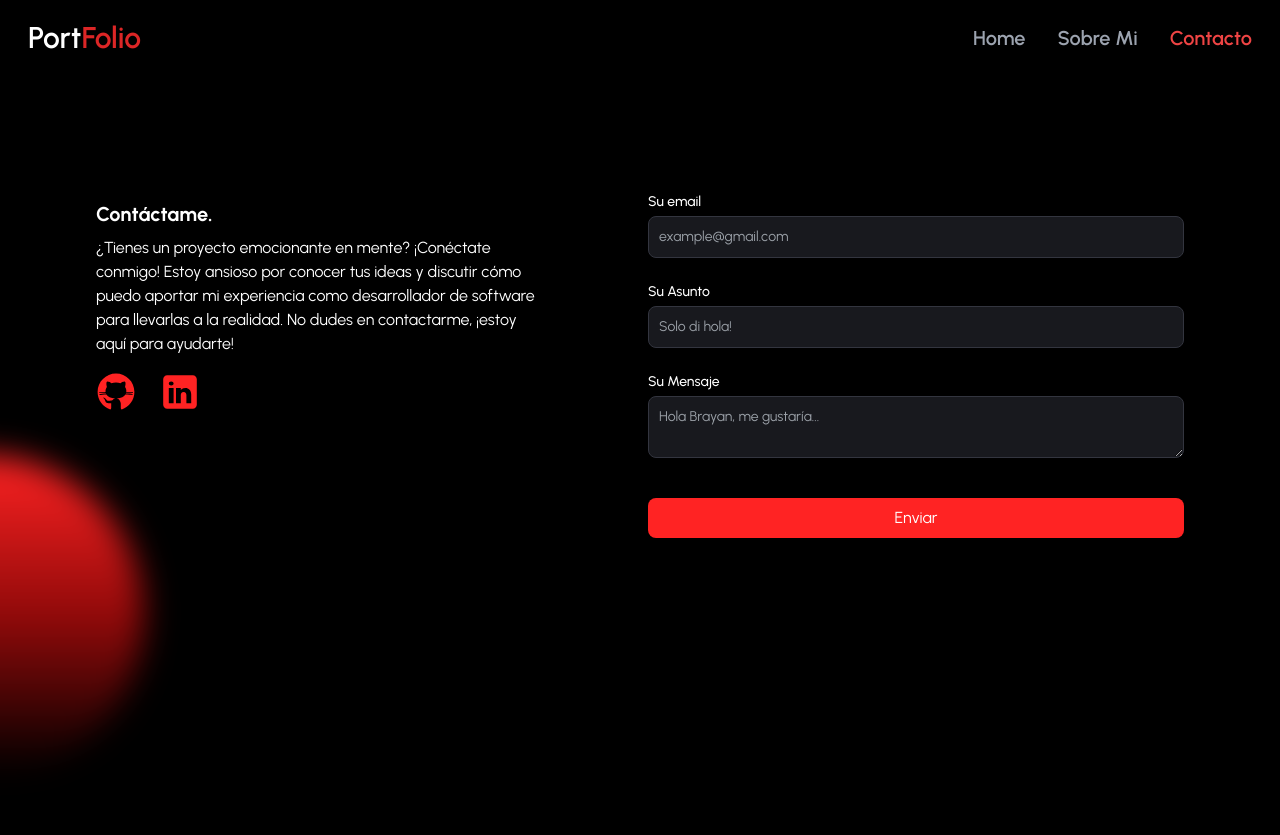
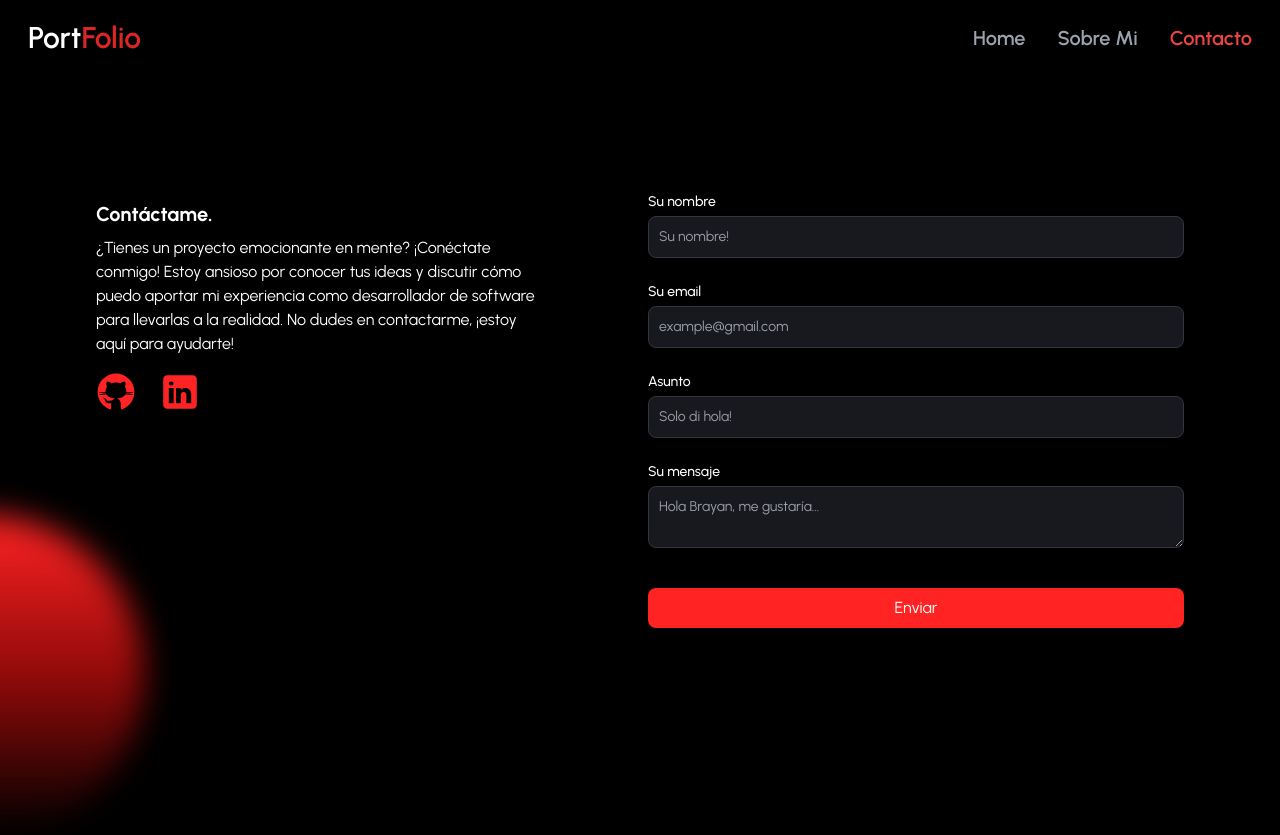
Before and after one commit to Blaaaa-xo0/portfolio-app, a Next.js app: page /contact in a window 1280 px wide. Before the commit the page ends 800 px from the top, so only its background shows below. Built offline with nearby package versions, Linux system fonts and the light colour scheme.

Commit message:
contact form funcional

```diff
--- a/app/api/send/route.jsx
+++ /dev/null
@@ -1,24 +0,0 @@
-// import { EmailTemplate } from '../../../components/EmailTemplate';
-import { Resend } from 'resend';
-
-
-const resend = new Resend(process.env.RESEND_API_KEY);
-
-export async function POST() {
-    try {
-        const data = await resend.emails.send({
-            from: 'Brayan <brayanfe2009@gmail.com>',
-            to: ['brayanfe2009@gmail.com'],
-            subject: 'Hello world',
-            react: (
-                <>
-                    <p>Email Body</p>
-                </>
-            ),
-        });
-
-        return Response.json(data);
-    } catch (error) {
-        return Response.json({ error });
-    }
-}
--- a/components/EmailSection.jsx
+++ b/components/EmailSection.jsx
@@ -2,9 +2,22 @@
 import React from 'react'
 import Link from 'next/link'
 import { motion } from 'framer-motion';
+import { ValidationError, useForm } from '@formspree/react';
+
 
 
 const EmailSection = () => {
+
+    const [state, handleSubmit] = useForm("xwkgyrep")
+
+    if (state.succeeded) {
+        return (
+            <div className='flex items-center justify-center min-h-[80vh] px-4'>
+                <p className='text-4xl'>Gracias por tu mensaje. ¡Te responderé pronto!</p>
+            </div>
+        )
+    }
+
     return (
         <motion.div
             className='grid md:grid-cols-2 my-12 md:my-12 py-24 px-12 md:px-24 gap-4 relative'
@@ -39,8 +52,28 @@ const EmailSection = () => {
                 </div>
             </div>
 
-            <div>
-                <form className='flex flex-col gap-6'>
+            {/* formulario */}
+            <div className='z-10'>
+                <form className='flex flex-col gap-6' onSubmit={handleSubmit}>
+
+                    {/* nombre */}
+                    <div>
+                        <label htmlFor="name"
+                            className='text-sm block mb-1 font-medium'
+                        >Su nombre</label>
+                        <input
+                            type="text"
+                            name="name"
+                            id='name'
+                            required
+                            placeholder='Su nombre!'
+                            className='bg-[#18191E] border border-[#33353F] placeholder-[#9CA2A9] text-gray-100 text-sm rounded-lg block w-full p-2.5 '
+                        />
+                        <ValidationError
+                            prefix="Name"
+                            field="name"
+                            errors={state.errors} />
+                    </div>
 
                     {/* email */}
                     <div>
@@ -54,13 +87,17 @@ const EmailSection = () => {
                             placeholder='example@gmail.com'
                             className='bg-[#18191E] border border-[#33353F] placeholder-[#9CA2A9] text-gray-100 text-sm rounded-lg block w-full p-2.5 '
                         />
+                        <ValidationError
+                            prefix="Email"
+                            field="email"
+                            errors={state.errors} />
                     </div>
 
                     {/* asunto */}
                     <div>
                         <label htmlFor="subject"
                             className='text-sm block mb-1 font-medium'
-                        >Su Asunto</label>
+                        >Asunto</label>
                         <input
                             type="text"
                             name="subject"
@@ -69,13 +106,17 @@ const EmailSection = () => {
                             placeholder='Solo di hola!'
                             className='bg-[#18191E] border border-[#33353F] placeholder-[#9CA2A9] text-gray-100 text-sm rounded-lg block w-full p-2.5 '
                         />
+                        <ValidationError
+                            prefix="Subject"
+                            field="subject"
+                            errors={state.errors} />
                     </div>
 
                     {/* mensaje */}
                     <div>
                         <label htmlFor="message"
                             className='text-sm block mb-1 font-medium'
-                        >Su Mensaje</label>
+                        >Su mensaje</label>
                         <textarea
                             name="message"
                             id='message'
@@ -83,9 +124,15 @@ const EmailSection = () => {
                             placeholder='Hola Brayan, me gustaría...'
                             className='bg-[#18191E] border border-[#33353F] placeholder-[#9CA2A9] text-gray-100 text-sm rounded-lg block w-full p-2.5 '
                         ></textarea>
+                        <ValidationError
+                            prefix="Message"
+                            field="message"
+                            errors={state.errors} />
                     </div>
 
-                    <button className='mt-4 bg-[#ff2323] hover:bg-[#500000] px-2.5 py-2 rounded-lg transition-all duration-300 ease-in'>
+                    <button
+                        disabled={state.submitting}
+                        className='mt-4 bg-[#ff2323] hover:bg-[#500000] px-2.5 py-2 rounded-lg transition-all duration-300 ease-in'>
                         Enviar
                     </button>
 
--- a/package.json
+++ b/package.json
@@ -9,6 +9,7 @@
     "lint": "next lint"
   },
   "dependencies": {
+    "@formspree/react": "^2.5.1",
     "@tsparticles/react": "^3.0.0",
     "@tsparticles/slim": "^3.3.0",
     "@vercel/speed-insights": "^1.0.10",
@@ -17,8 +18,7 @@
     "next": "14.2.1",
     "react": "^18",
     "react-dom": "^18",
-    "react-type-animation": "^3.2.0",
-    "resend": "^3.2.0"
+    "react-type-animation": "^3.2.0"
   },
   "devDependencies": {
     "postcss": "^8",
```
Also changed, not shown: 1 other file (tests, documents, lock files or other folders).
